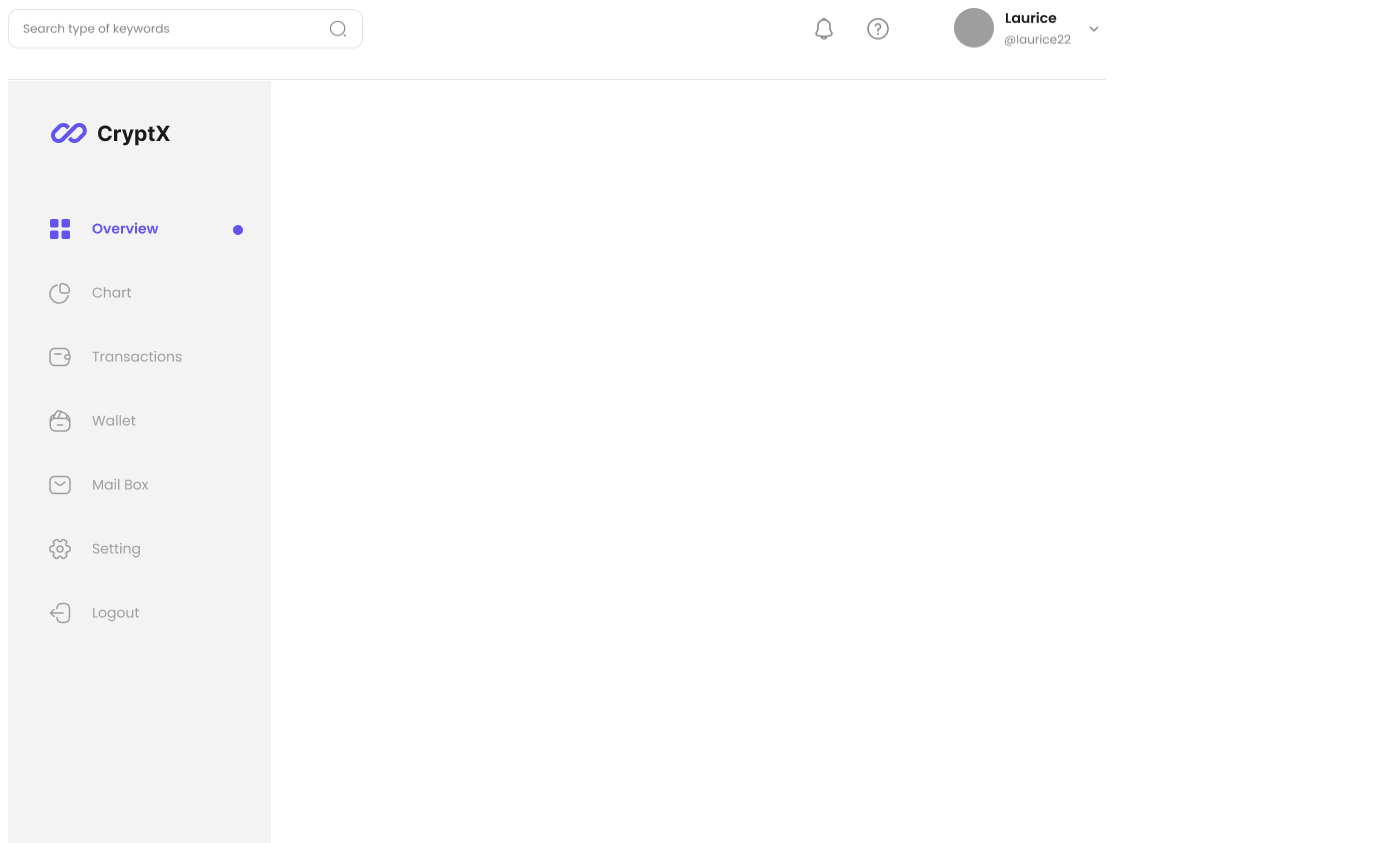
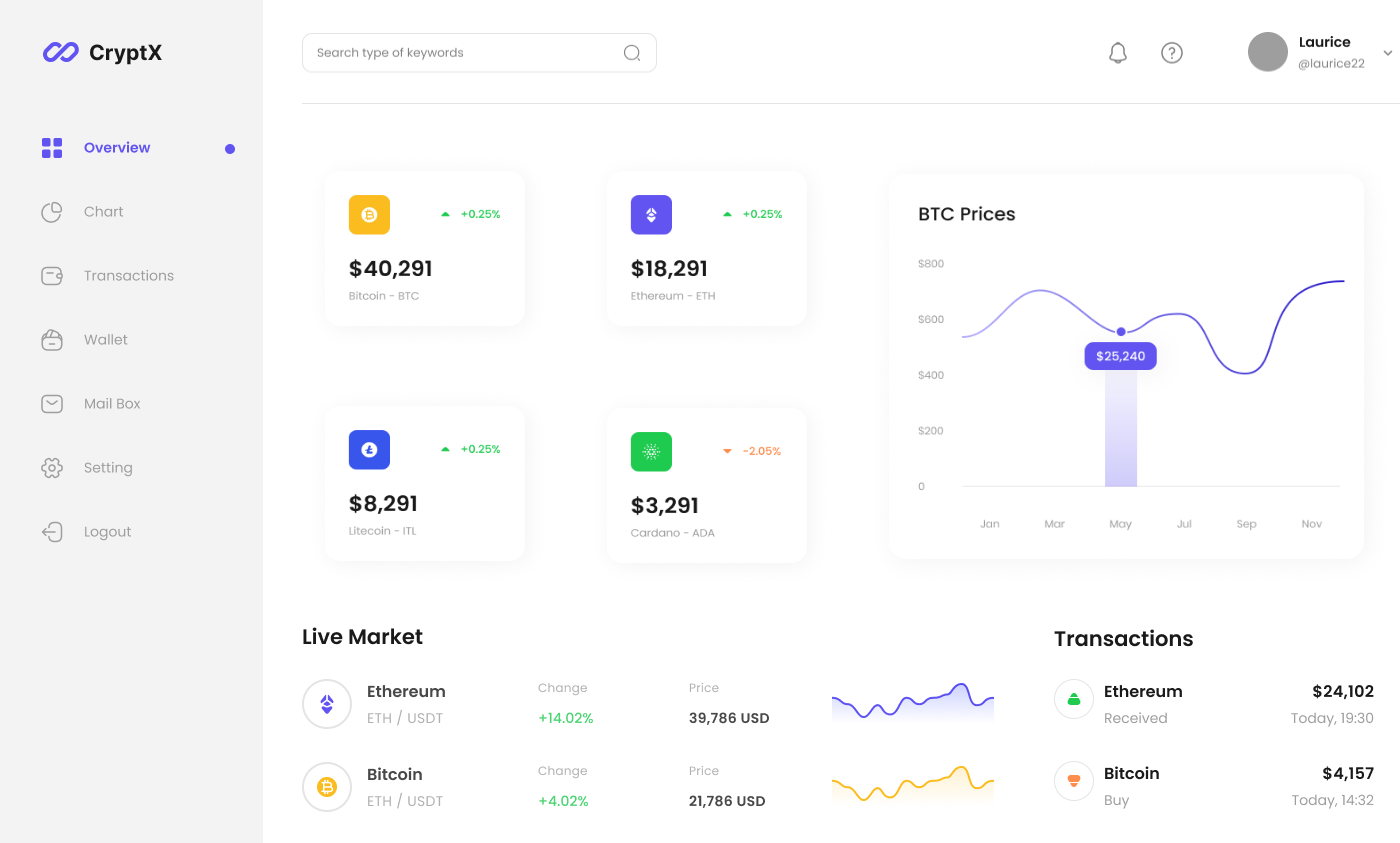
Before and after one commit to Tholakele-jiyana/CryptX, a React (Vite) app in the folder CryptX/: page / in a window 1280 px wide. Shown: the top 843 px of the page, 1400 px wide, since content can reach past the window. Built offline with nearby package versions, Linux system fonts and the light colour scheme.

Commit message:
Updated the dimensions of the exported images and the positions

```diff
--- a/CryptX/src/components/Bitcoin.jsx
+++ b/CryptX/src/components/Bitcoin.jsx
@@ -3,7 +3,7 @@
 function Bitcoin() {
   return (
     <header className="mb-3">
-      <div style={{ width: '252px', height: '205px' }} className="mx-auto">
+      <div style= {{position: 'absolute', top: '149px', left: '302px', width: '252px', height: '205px'}} > {/*Dimensions from Figma*/}
         <img
           src="/src/assets/Bitcoin.png"
           alt="Bitcoin"
--- a/CryptX/src/components/BtcPrices.jsx
+++ b/CryptX/src/components/BtcPrices.jsx
@@ -3,7 +3,7 @@
 function BtcPrices() {
   return (
     <header className="mb-3">
-      <div style={{ width: '534px', height: '442px' }} className="mx-auto">
+      <div style= {{position: 'absolute', top: '149px', left: '863px', width: '534px', height: '442px'}} > {/*Dimensions from Figma*/}
         <img
           src="/src/assets/Statistic.png"
           alt="BtcPrices"
--- a/CryptX/src/components/Cardano.jsx
+++ b/CryptX/src/components/Cardano.jsx
@@ -3,7 +3,7 @@
 function Cardano() {
   return (
     <header className="mb-3">
-      <div style={{ width: '252px', height: '205px' }} className="mx-auto">
+       <div style= {{position: 'absolute', top: '386px', left: '584px', width: '252px', height: '205px'}} > {/*Dimensions from Figma*/}
         <img
           src="/src/assets/Cardano.png"
           alt="Cardano"
--- a/CryptX/src/components/Ethereum.jsx
+++ b/CryptX/src/components/Ethereum.jsx
@@ -3,7 +3,7 @@
 function Ethereum() {
   return (
     <header className="mb-3">
-      <div style={{ width: '252px', height: '205px' }} className="mx-auto">
+      <div style= {{position: 'absolute', top: '149px', left: '584px', width: '252px', height: '205px'}} > {/*Dimensions from Figma*/}
         <img
           src="/src/assets/Ethereum.png"
           alt="Ethereum"
--- a/CryptX/src/components/Header.jsx
+++ b/CryptX/src/components/Header.jsx
@@ -2,15 +2,13 @@
 
 function Header() {
   return (
-    <header className="mb-3">
-      <div style={{ width: '1098px', height: '73px' }} className="mx-auto">
+    <header style= {{position: 'absolute', top: '32px', left: '302px', width: '1098px', height: '73px'}} >
         <img
           src="/src/assets/Header.png"
           alt="Header"
-          style={{ width: '1098px', height: '73px' }}
+          style={{ width: '100%', height: '100%' }}
           className="object-cover"
         />
-      </div>
     </header>
   );
 }
--- a/CryptX/src/components/Litecoin.jsx
+++ b/CryptX/src/components/Litecoin.jsx
@@ -3,7 +3,7 @@
 function Litecoin() {
   return (
     <header className="mb-3">
-      <div style={{ width: '252px', height: '205px' }} className="mx-auto">
+      <div style= {{position: 'absolute', top: '384px', left: '302px', width: '252px', height: '205px'}} > {/*Dimensions from Figma*/}
         <img
           src="/src/assets/Litecoin.png"
           alt="Litecoin"
--- a/CryptX/src/components/LiveMarket.jsx
+++ b/CryptX/src/components/LiveMarket.jsx
@@ -3,7 +3,7 @@
 function LiveMarket() {
   return (
     <header className="mb-3">
-      <div style={{ width: '692px', height: '358px' }} className="mx-auto">
+       <div style= {{position: 'absolute', top: '621px', left: '302px', width: '692px', height: '358px'}} > {/*Dimensions from Figma*/}
         <img
           src="/src/assets/LiveMarket.png"
           alt="LiveMarket"
--- a/CryptX/src/components/Sidebar.jsx
+++ b/CryptX/src/components/Sidebar.jsx
@@ -2,16 +2,14 @@
 
 function Sidebar() {
   return (
-    <header className="mb-3">
-      <div style={{ width: '263px', height: '1025px' }} className="mx-auto">
+      <div style= {{position: 'absolute', top: '0px', left: '0px', width: '263px', height: '1025px'}} > {/*Dimensions from Figma*/}
         <img
           src="/src/assets/Sidebar.png"
           alt="Sidebar"
-          style={{ width: '263px', height: '1025px' }}
+          style={{ width: '263', height: '1025px' }}
           className="object-cover"
         />
-      </div>
-    </header>
+    </div>
   );
 }
 export default Sidebar;
--- a/CryptX/src/components/Transactions.jsx
+++ b/CryptX/src/components/Transactions.jsx
@@ -3,7 +3,7 @@
 function Transactions() {
   return (
     <header className="mb-3">
-      <div style={{ width: '320px', height: '352px' }} className="mx-auto">
+      <div style= {{position: 'absolute', top: '623px', left: '1054px',  width: '320px', height: '352px'}} > {/*Dimensions from Figma*/}
         <img
           src="/src/assets/Transaction.png"
           alt="Transactions"
```
